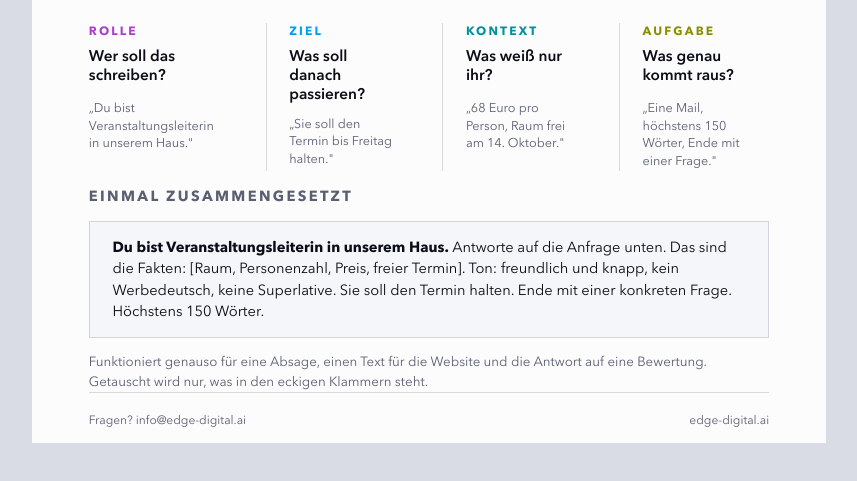
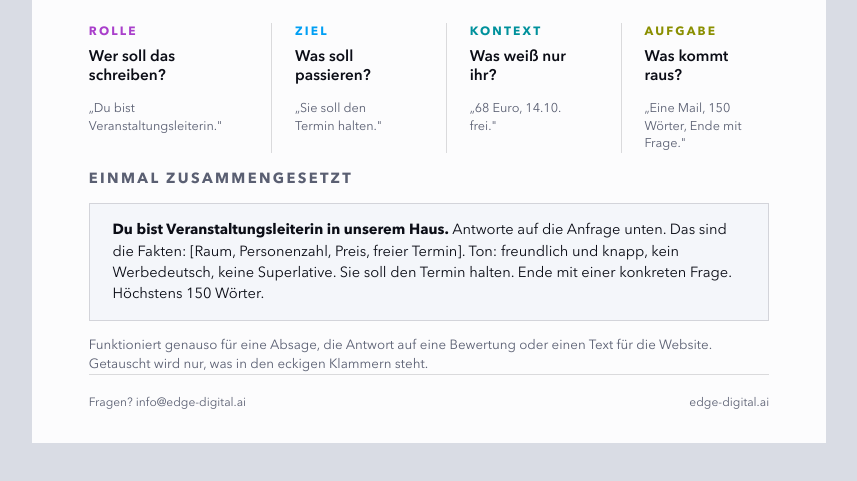
Before and after one commit to EdgarPaulEDGE/cbl-aufgeweckt, a website: page karte.html in a window 1280 px wide. Shown: the part 744-1225 px from the top of the page, without its empty margins (211-1068 px from the left). Drawn offline with Linux system fonts and the light colour scheme.

Commit message:
feat: image for the second divider, card back in sync
The second divider now carries the same table as the first, only breakfast is
over and the laptop is open: the change of tone sits in the picture before a
word is said. Labelled as AI generated, like the other two.

Card updated to the current deck: shortened building blocks, the disclosure
sentence people can copy, and the website case removed from the examples since
that slide was cut.

```diff
--- a/karte.html
+++ b/karte.html
@@ -112,7 +112,7 @@ h2 { font-size: 11pt; font-weight: 700; letter-spacing: .16em; text-transform: u
     <div><span class="nr">2</span><span class="satz">Die Fakten kommen von euch.<small>Was ihr nicht sagt, wird erfunden.</small></span></div>
     <div><span class="nr">6</span><span class="satz">Training einmal abschalten.<small>Einstellungen, Datenschutz, Haken raus.</small></span></div>
     <div><span class="nr">3</span><span class="satz">Die erste Antwort ist ein Entwurf.<small>Was rausgeht, liest ein Mensch gegen.</small></span></div>
-    <div><span class="nr">7</span><span class="satz">KI-Bilder kennzeichnen.<small>Seit dem 2. August Pflicht, auch bei Instagram.</small></span></div>
+    <div><span class="nr">7</span><span class="satz">KI-Bilder kennzeichnen.<small>Ein Satz drunter: mit KI erstellt.</small></span></div>
     <div style="border-bottom:none;"><span class="nr">4</span><span class="satz">Sagt, was ihr nicht wollt.<small>Verbotene Wörter wirken schneller als Lob.</small></span></div>
     <div style="border-bottom:none;"><span class="nr">·</span><span class="satz" style="color:var(--grau);font-weight:400;">Einer davon reicht für heute.<small>Der Rest kommt von allein.</small></span></div>
   </div>
@@ -140,22 +140,22 @@ h2 { font-size: 11pt; font-weight: 700; letter-spacing: .16em; text-transform: u
     <div>
       <div class="name n-rolle">Rolle</div>
       <div class="frage">Wer soll das schreiben?</div>
-      <div class="bsp">„Du bist Veranstaltungsleiterin in unserem Haus."</div>
+      <div class="bsp">„Du bist Veranstaltungsleiterin."</div>
     </div>
     <div>
       <div class="name n-ziel">Ziel</div>
-      <div class="frage">Was soll danach passieren?</div>
-      <div class="bsp">„Sie soll den Termin bis Freitag halten."</div>
+      <div class="frage">Was soll passieren?</div>
+      <div class="bsp">„Sie soll den Termin halten."</div>
     </div>
     <div>
       <div class="name n-kontext">Kontext</div>
       <div class="frage">Was weiß nur ihr?</div>
-      <div class="bsp">„68 Euro pro Person, Raum frei am 14. Oktober."</div>
+      <div class="bsp">„68 Euro, 14.10. frei."</div>
     </div>
     <div>
       <div class="name n-aufgabe">Aufgabe</div>
-      <div class="frage">Was genau kommt raus?</div>
-      <div class="bsp">„Eine Mail, höchstens 150 Wörter, Ende mit einer Frage."</div>
+      <div class="frage">Was kommt raus?</div>
+      <div class="bsp">„Eine Mail, 150 Wörter, Ende mit Frage."</div>
     </div>
   </div>
 
@@ -168,8 +168,8 @@ h2 { font-size: 11pt; font-weight: 700; letter-spacing: .16em; text-transform: u
   </div>
 
   <p style="font-size:10pt;color:var(--grau);margin-top:4mm;line-height:1.45;">
-    Funktioniert genauso für eine Absage, einen Text für die Website und die Antwort
-    auf eine Bewertung. Getauscht wird nur, was in den eckigen Klammern steht.
+    Funktioniert genauso für eine Absage, die Antwort auf eine Bewertung oder einen
+    Text für die Website. Getauscht wird nur, was in den eckigen Klammern steht.
   </p>
 
   <div class="fuss">
```
Also changed, not shown: index.html (+7 -3 lines), assets/images/schreibtisch.jpg (added).
